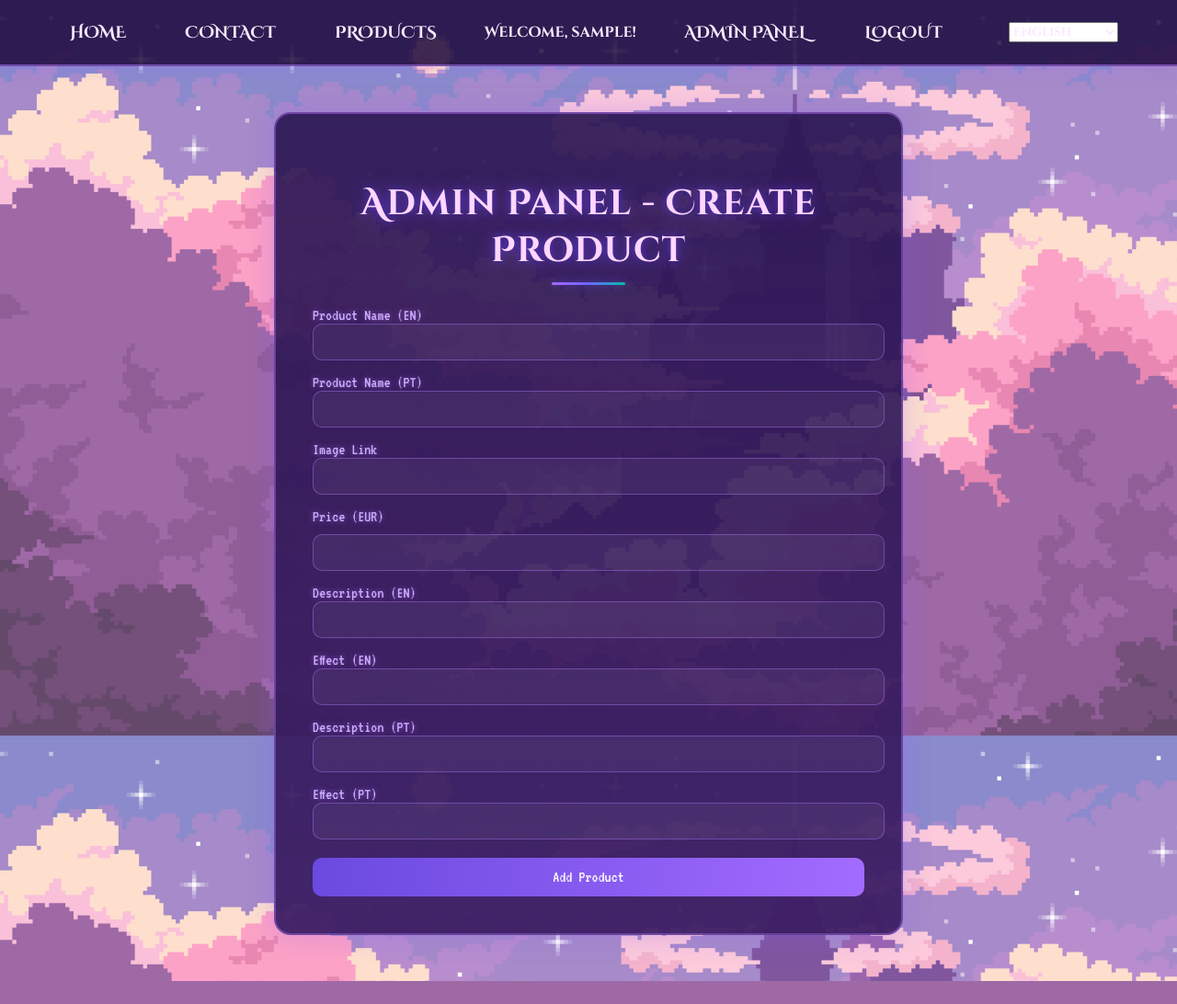
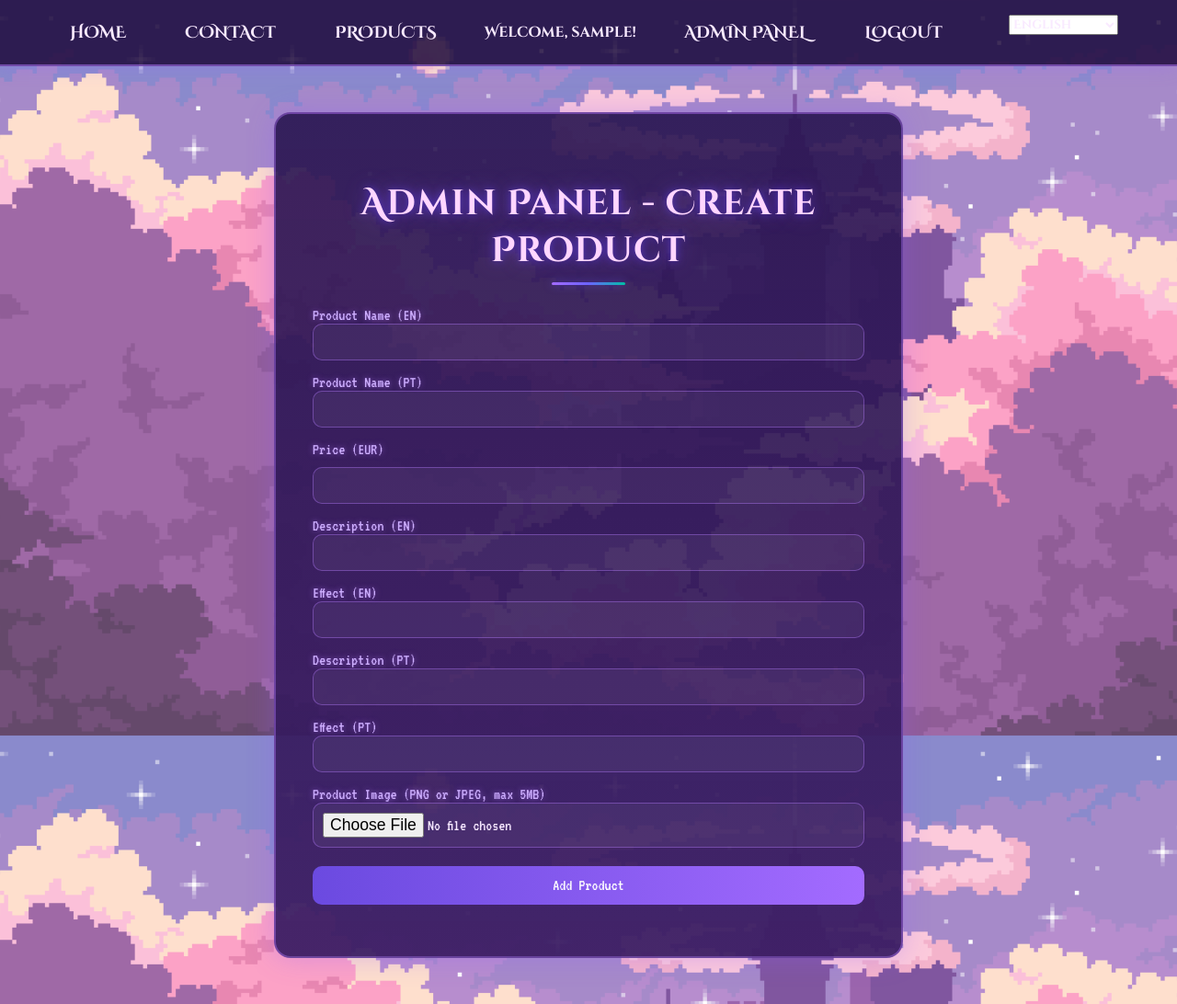
Before and after one commit to PaiLa702/MyReport2025-2026, a PHP site: page /Admin.php in a window 1280 px wide. Shown: the whole page at 92% size. Before the commit the page ends 1067 px from the top, so only its background shows below. Run offline with PHP 8.4, Linux system fonts and the light colour scheme; the visitor is signed in with stand-in values (Sample User, id 1).

Commit message:
sprint 2 changes

```diff
--- a/Webshop 2025-26/Admin.css
+++ b/Webshop 2025-26/Admin.css
@@ -1,5 +1,3 @@
-/* AdminStyles.css */
-
 .navBar a,
 .navBar span,
 .navBar select {
--- a/Webshop 2025-26/Admin.php
+++ b/Webshop 2025-26/Admin.php
@@ -1,18 +1,8 @@
-<!DOCTYPE html>
-<html lang="en">
+<?php
+include_once("CommonCode.php");
+includeCSS("Admin.css");
 
-<head>
-    <meta charset="UTF-8">
-    <title>Admin Panel | Pixel Potion Shop</title>
-    <link rel="stylesheet" type="text/css" href="Admin.css?v=<?php echo time(); ?>">
-
-</head>
-
-<body>
-<?php
-include_once("CommonCode.php"); includeCSS("Admin.css");
-
-// Check if user is Admin
+//Check if user is Admin
 if (!$_SESSION["UserLogged"] || $_SESSION["UserType"] !== "Admin") {
     echo "<p style='text-align:center; margin-top:50px; color:red;'>Access denied. Admins only.</p>";
     echo "<p style='text-align:center;'><a href='Home.php?lang=$language'>Return Home</a></p>";
@@ -21,41 +11,81 @@ if (!$_SESSION["UserLogged"] || $_SESSION["UserType"] !== "Admin") {
 
 NavigationBar($arrayOfTranslations["AdminBtn"] ?? "Admin Panel");
 
+$message = "";
 
-$message = "";
+
 if ($_SERVER["REQUEST_METHOD"] === "POST") {
+
+
     $productNameEN = trim($_POST["productNameEN"]);
     $productNamePT = trim($_POST["productNamePT"]);
-    $imageLink = trim($_POST["imageLink"]);
     $price = trim($_POST["price"]);
     $descriptionEN = trim($_POST["descriptionEN"]);
     $effectEN = trim($_POST["effectEN"]);
     $descriptionPT = trim($_POST["descriptionPT"]);
     $effectPT = trim($_POST["effectPT"]);
 
-    if ($productNameEN && $productNamePT && $imageLink && $price) {
+    //File upload handling
+    $imageLink = "";
+    if (isset($_FILES['imageFile']) && $_FILES['imageFile']['error'] === UPLOAD_ERR_OK) {
+        $allowedTypes = ['image/png' => 'png', 'image/jpeg' => 'jpg'];
+        $maxSize = 5 * 1024 * 1024; // 5MB
+        $uploadDir = __DIR__ . '/uploads';
+        if (!is_dir($uploadDir)) mkdir($uploadDir, 0755, true);
+
+        $fileTmp = $_FILES['imageFile']['tmp_name'];
+        $fileType = mime_content_type($fileTmp);
+
+        if (!array_key_exists($fileType, $allowedTypes)) {
+            $message = "<div class='error'>Invalid file type. Only PNG and JPEG allowed.</div>";
+        } elseif (filesize($fileTmp) > $maxSize) {
+            $message = "<div class='error'>File too large. Max 5MB allowed.</div>";
+        } else {
+            $ext = $allowedTypes[$fileType];
+            $newName = preg_replace("/[^a-zA-Z0-9_-]/", "", pathinfo($_FILES['imageFile']['name'], PATHINFO_FILENAME)) . "." . $ext;
+            $destination = $uploadDir . '/' . $newName;
+
+            if (move_uploaded_file($fileTmp, $destination)) {
+                $imageLink = "uploads/$newName";
+            } else {
+                $message = "<div class='error'>Error saving the uploaded file.</div>";
+            }
+        }
+    }
+
+    //Save to CSV if all fields are valid
+    if ($productNameEN && $productNamePT && $price && $imageLink && $message === "") {
         $fileHandler = fopen("Products.csv", "a");
         fwrite($fileHandler, "\n$productNameEN;$imageLink;$price;$descriptionEN;$effectEN;$descriptionPT;$effectPT;$productNamePT");
         fclose($fileHandler);
         $message = "<div class='success'>Product successfully added!</div>";
-    } else {
+    } elseif ($message === "") {
         $message = "<div class='error'>Please fill in all required fields.</div>";
     }
 }
 ?>
 
+<!DOCTYPE html>
+<html lang="en">
+
+<head>
+    <meta charset="UTF-8">
+    <title>Admin Panel | Pixel Potion Shop</title>
+</head>
+
+<body>
+
     <div class="register" style="max-width:600px; margin:50px auto;">
         <h2>Admin Panel - Create Product</h2>
+
         <?= $message ?>
-    <form method="POST">
+
+        <form method="POST" enctype="multipart/form-data">
             <label>Product Name (EN)</label>
             <input type="text" name="productNameEN" required>
 
             <label>Product Name (PT)</label>
             <input type="text" name="productNamePT" required>
-
-        <label>Image Link</label>
-        <input type="text" name="imageLink" required>
 
             <label>Price (EUR)</label>
             <input type="number" name="price" step="0.01" required>
@@ -72,9 +102,13 @@ if ($_SERVER["REQUEST_METHOD"] === "POST") {
             <label>Effect (PT)</label>
             <input type="text" name="effectPT">
 
+            <label>Product Image (PNG or JPEG, max 5MB)</label>
+            <input type="file" name="imageFile" accept="image/png, image/jpeg" required>
+
             <button type="submit">Add Product</button>
         </form>
     </div>
 
 </body>
+
 </html>
--- a/Webshop 2025-26/Contact.css
+++ b/Webshop 2025-26/Contact.css
@@ -1,4 +1,3 @@
-/* CONTACT PAGE STYLES */
 .contact {
     background: linear-gradient(180deg, #241234 0%, #321d4b 100%);
     border: 2px solid rgba(160, 100, 255, 0.4);
--- a/Webshop 2025-26/Contact.php
+++ b/Webshop 2025-26/Contact.php
@@ -13,7 +13,8 @@
 
 <body>
     <?php
-    include_once("CommonCode.php"); includeCSS("Contact.css");
+    include_once("CommonCode.php");
+    includeCSS("Contact.css");
 
     NavigationBar($arrayOfTranslations["ContactBtn"]);
     ?>
--- a/Webshop 2025-26/Home.php
+++ b/Webshop 2025-26/Home.php
@@ -11,7 +11,8 @@
 <body>
 
     <?php
-    include_once("CommonCode.php"); includeCSS("home.css");
+    include_once("CommonCode.php");
+    includeCSS("home.css");
 
     NavigationBar($arrayOfTranslations["HomeBtn"]);
     ?>
--- a/Webshop 2025-26/Homepage.css
+++ b/Webshop 2025-26/Homepage.css
@@ -1,4 +1,3 @@
-/* HOME PAGE STYLES */
 .homepage {
     background: linear-gradient(180deg, #1a0f2e 0%, #2a1a3b 100%);
     color: #f5e6ff;
--- a/Webshop 2025-26/Login.css
+++ b/Webshop 2025-26/Login.css
@@ -1,5 +1,3 @@
-/* LOGIN PAGE STYLES */
-
 .login-container {
     max-width: 420px;
     margin: 120px auto;
--- a/Webshop 2025-26/Login.php
+++ b/Webshop 2025-26/Login.php
@@ -12,7 +12,8 @@
 <body>
 
     <?php
-    include_once("CommonCode.php"); includeCSS("Login.css");
+    include_once("CommonCode.php");
+    includeCSS("Login.css");
 
     NavigationBar($arrayOfTranslations["LoginBtn"]);
 
--- a/Webshop 2025-26/Products.css
+++ b/Webshop 2025-26/Products.css
@@ -1,4 +1,3 @@
-/* ----------------- Products Page Styles ----------------- */
 .ProductItems {
     display: grid;
     grid-template-columns: repeat(auto-fit, minmax(320px, 1fr));
--- a/Webshop 2025-26/Register.php
+++ b/Webshop 2025-26/Register.php
@@ -11,7 +11,8 @@
 
 <body>
     <?php
-    include_once("CommonCode.php");includeCSS("Register.css");
+    include_once("CommonCode.php");
+    includeCSS("Register.css");
 
     NavigationBar($arrayOfTranslations["RegisterBtn"]);
 
```
Also changed, not shown: Webshop 2025-26/Global.css (+39 -17 lines), Webshop 2025-26/Logout.php (+8 -4 lines), Webshop 2025-26/Products.php (+5 -4 lines), Webshop 2025-26/Register.css (+9 -5 lines), Webshop 2025-26/CommonCode.php (indentation only). Lines whose indentation alone changed are shown as unchanged.
